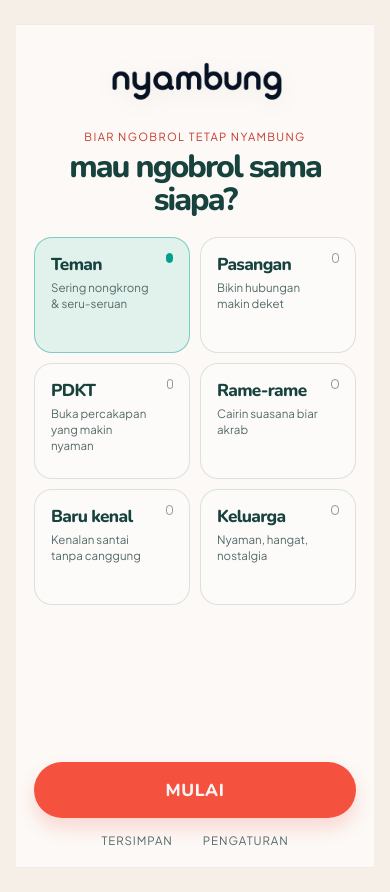
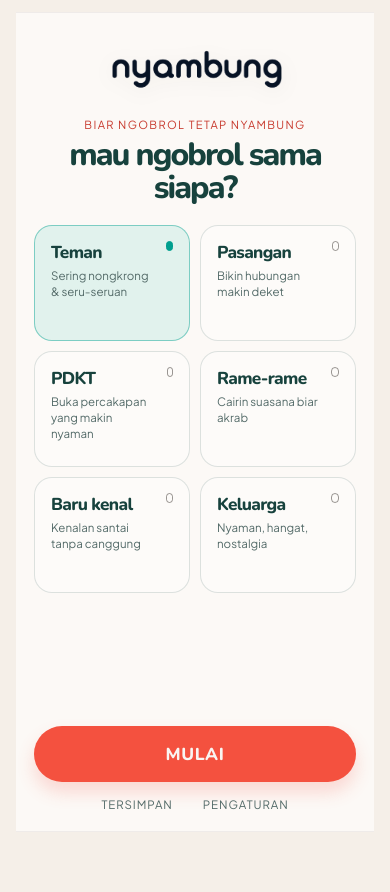
Before and after one commit to royhanmh/nyambung, a React (Vite) app: page / in a window 390 px wide. After the commit the page ends 844 px from the top, so only its background shows below. Built offline with nearby package versions, Linux system fonts and the light colour scheme.

Commit message:
Update layout styles for responsive design and improve padding in page shell

```diff
--- a/src/styles.css
+++ b/src/styles.css
@@ -42,17 +42,22 @@
 }
 
 .page-shell {
-  min-height: 100vh;
+  height: 100dvh;
+  min-height: 100dvh;
   display: flex;
   align-items: center;
   justify-content: center;
-  padding: 24px 16px;
+  overflow: hidden;
+  padding: max(12px, env(safe-area-inset-top)) 16px
+    max(12px, env(safe-area-inset-bottom));
   background: var(--bg);
 }
 
 .phone-frame {
   width: min(100%, 420px);
-  min-height: 760px;
+  height: 100%;
+  min-height: 0;
+  max-height: 860px;
   background: rgba(255, 253, 251, 0.75);
   border: 1px solid rgba(34, 27, 24, 0.06);
   border-radius: 28px;
@@ -60,6 +65,7 @@
   padding: 20px 18px 18px;
   display: flex;
   flex-direction: column;
+  overflow: hidden;
 }
 
 .topbar {
@@ -421,7 +427,6 @@
 
 @media (max-width: 420px) {
   .phone-frame {
-    min-height: 100vh;
     border-radius: 0;
     border-left: none;
     border-right: none;
```
